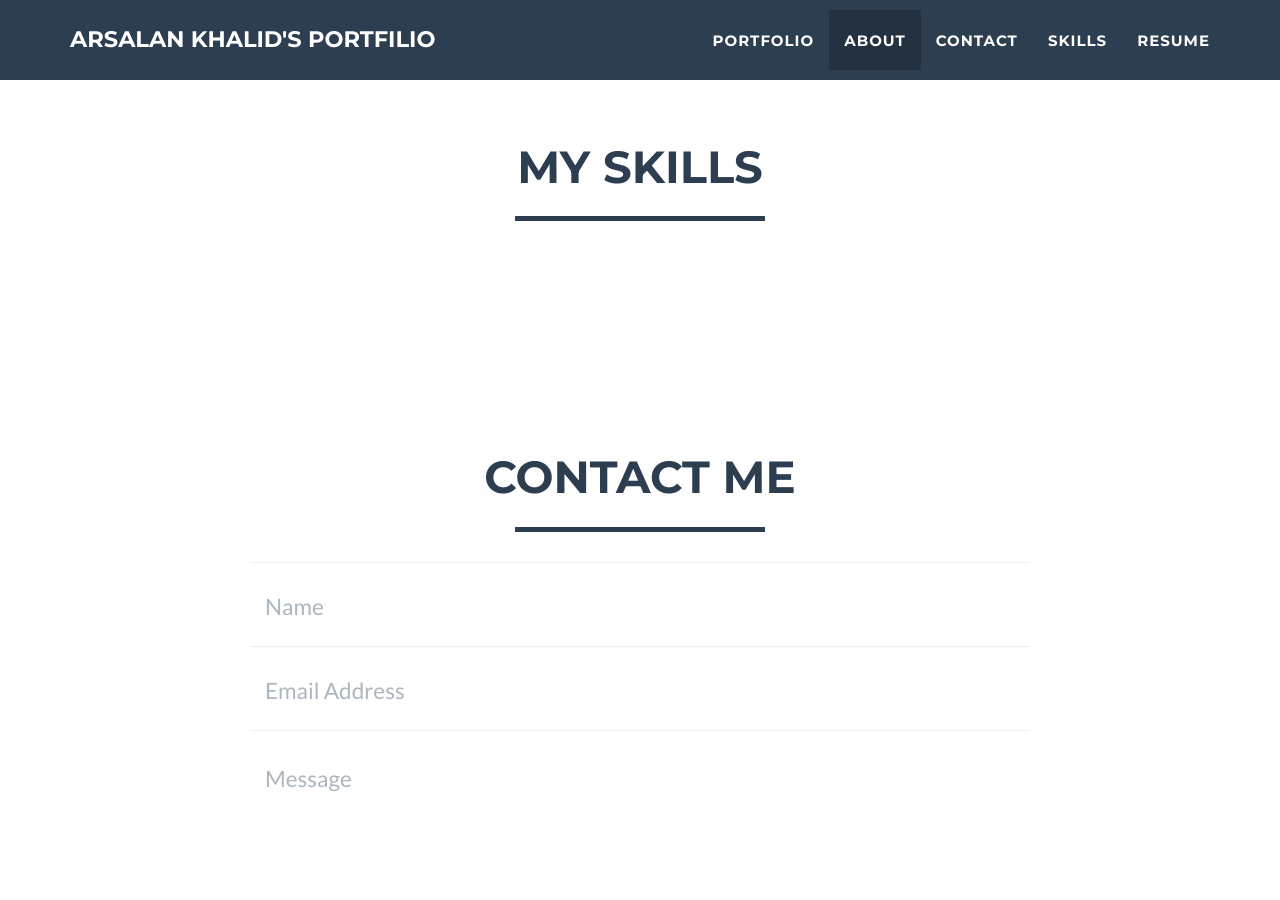
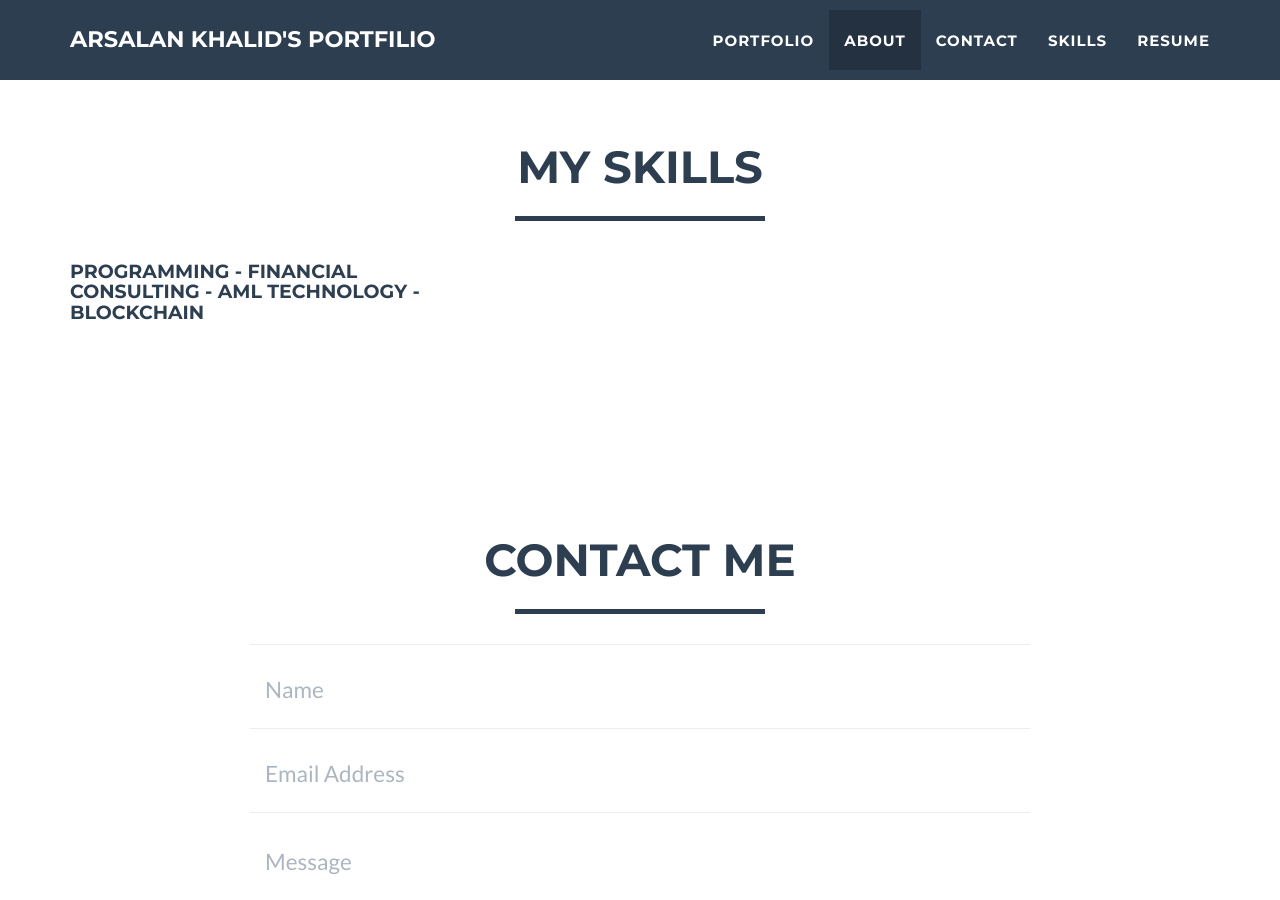
Before and after one commit to arsalankhalid/arsalankhalid.github.io, a Jekyll site: the page built from index.html, in a window 1280 px wide and 900 px high, scrolled down 2245 px. Built offline with Jekyll 4.4.1, drawn with Linux system fonts in a browser that asks for light colours.

Commit message:
Basic skills description

```diff
--- a/_includes/skills.html
+++ b/_includes/skills.html
@@ -9,7 +9,7 @@
             </div>
             <div class="row">
                 <div class="col-sm-4 portfolio-item">
-
+                    <h4> Programming - Financial consulting - AML technology - Blockchain </h4>
                 </div>
             </div>
         </div>
```
